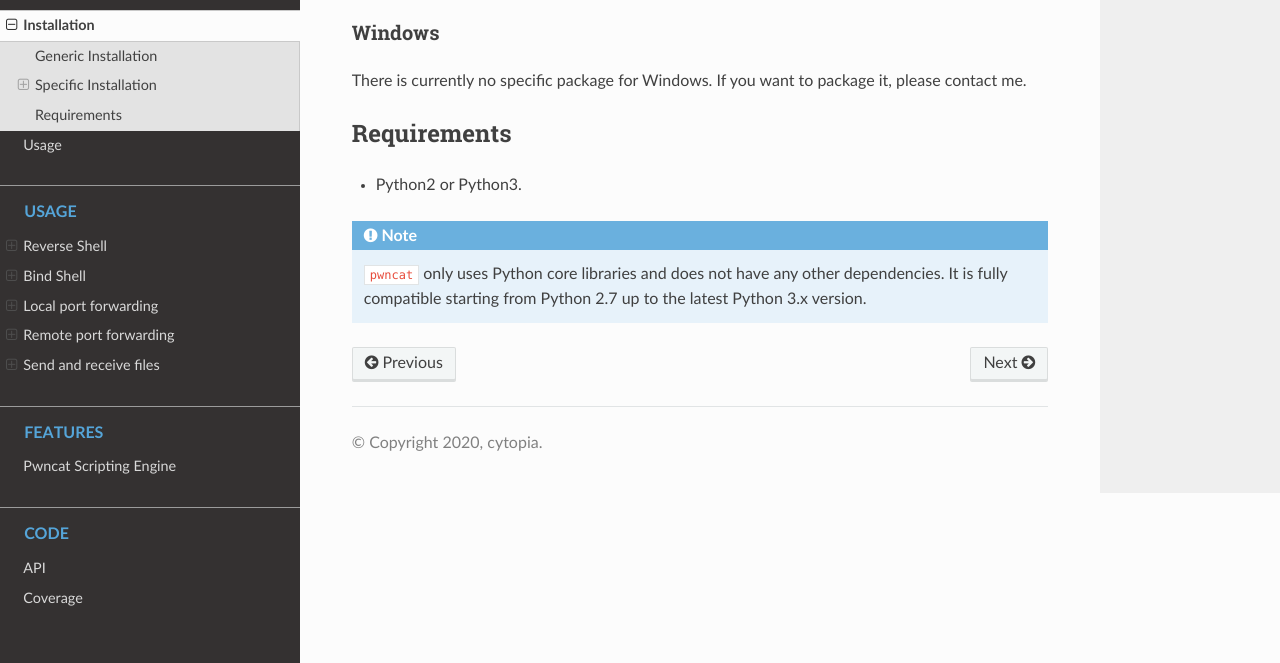
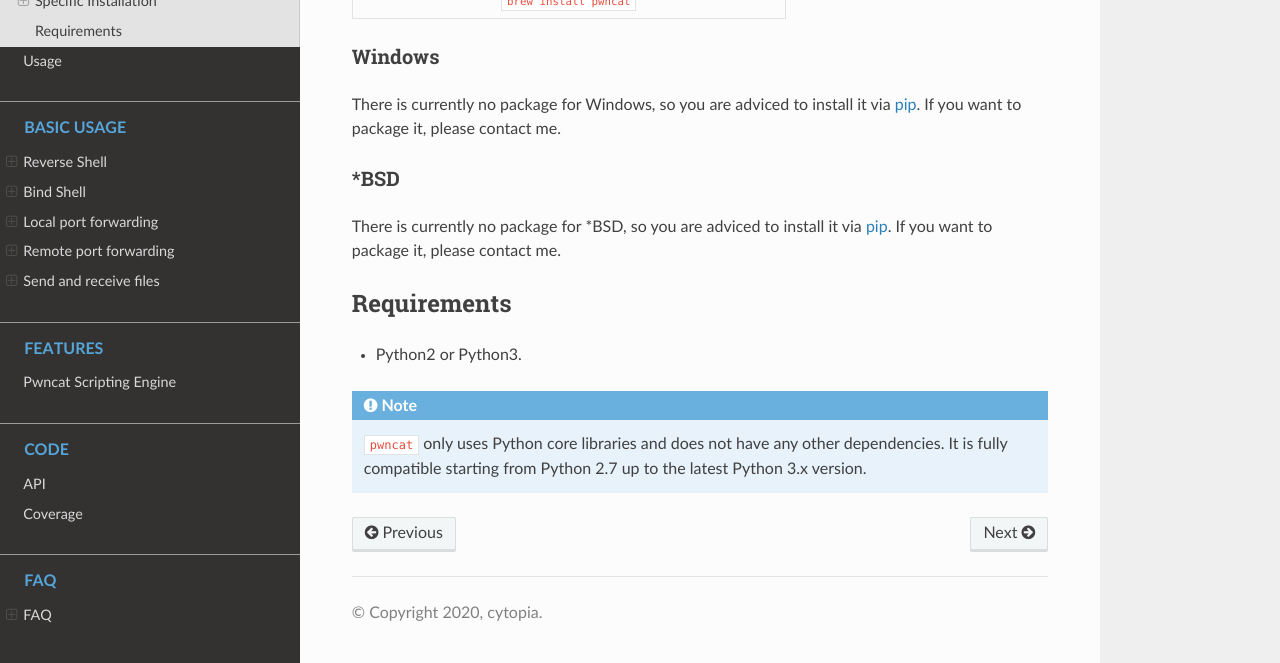
Before and after one commit to cytopia/pwncat, a Sphinx documentation site: the page built from share/doc/installation.rst, in a window 1280 px wide and 900 px high, scrolled down 2074 px, cut to the strip 237-900 px from the top of the window. Built offline with Sphinx 7.4.7 and the Read the Docs theme 2.0.0, drawn with Linux system fonts in a browser that asks for light colours.

Commit message:
doc: add FAQ section

```diff
--- a/share/doc/installation.rst
+++ b/share/doc/installation.rst
@@ -78,7 +80,7 @@
 Generic Installation
 ====================
 
-``pwncat`` can be installed easily via ``pip`` on **BSD**, **Linux**, **MacOS** or **Windows**.
+``pwncat`` can be installed easily via `pip <https://pypi.org/project/pwncat/>`_ on **BSD**, **Linux**, **MacOS** or **Windows**.
 
 
 .. list-table::
@@ -163,7 +165,13 @@
 Windows
 -------
 
-There is currently no specific package for Windows. If you want to package it, please contact me.
+There is currently no package for Windows, so you are adviced to install it via `pip <https://pypi.org/project/pwncat/>`_. If you want to package it, please contact me.
+
+
+\*BSD
+-----
+
+There is currently no package for \*BSD, so you are adviced to install it via `pip <https://pypi.org/project/pwncat/>`_. If you want to package it, please contact me.
 
 
 
```
Also changed, not shown: other parts of share/doc/installation.rst (+2 -0 lines), share/doc/faq.rst (added, +59 -0 lines), share/doc/index.rst (+7 -1 lines).
